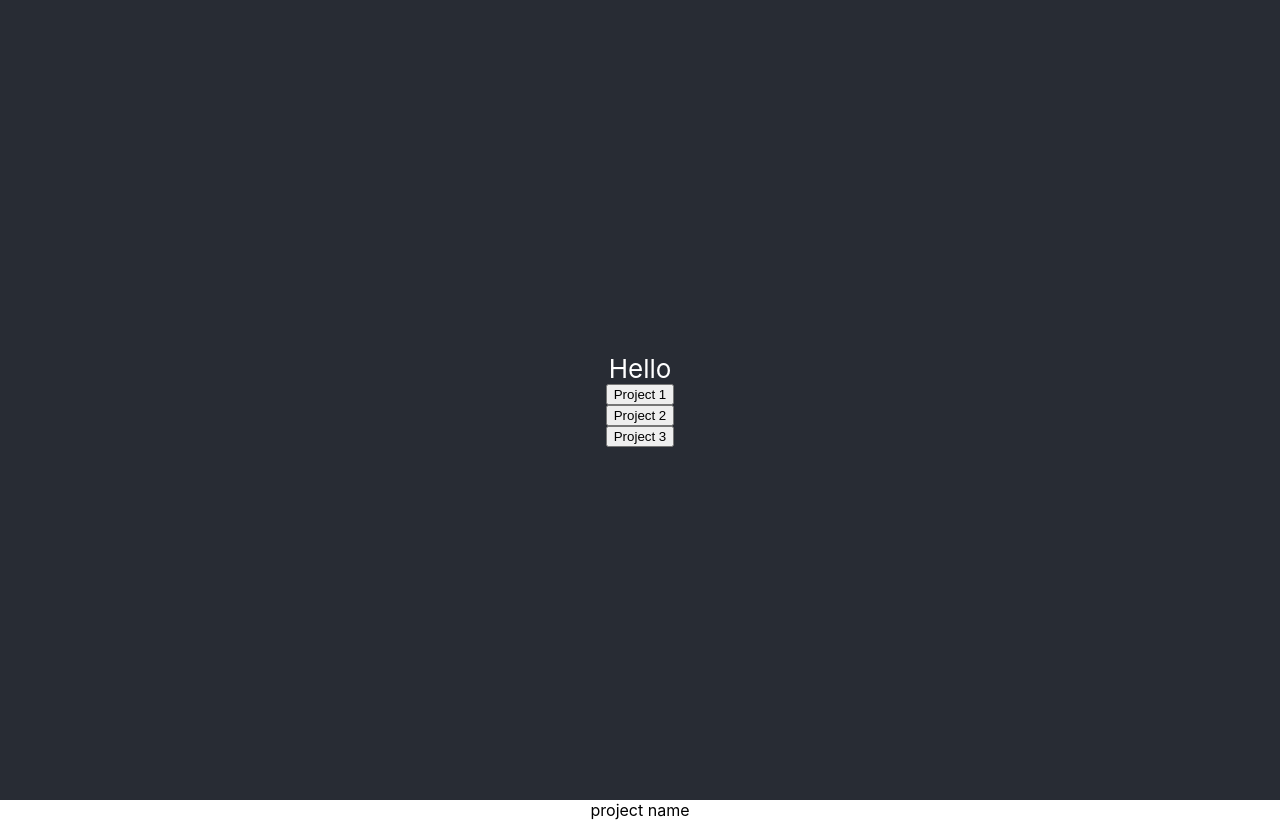
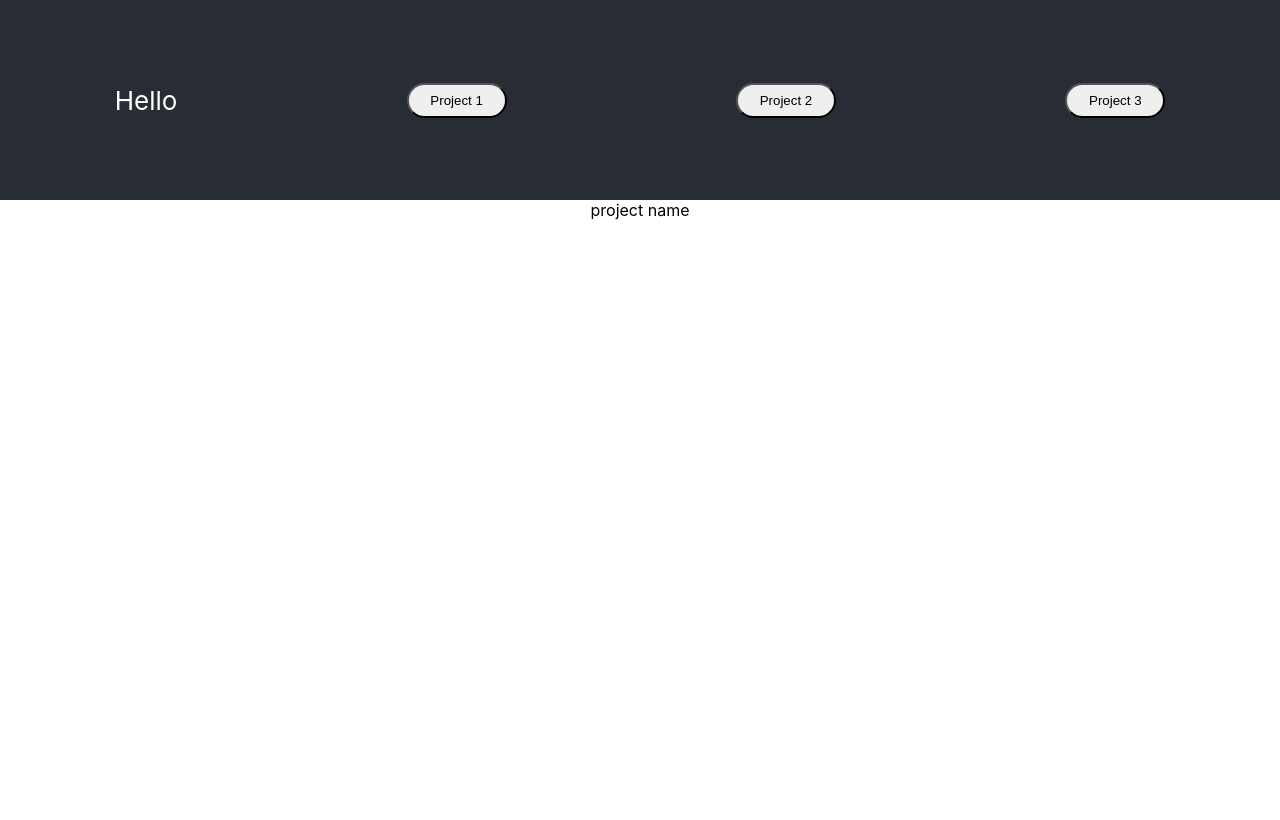
Before and after one commit to leahanders820/React-Portfolio, a React (Create React App) app: page / in a window 1280 px wide. Built offline with nearby package versions, Linux system fonts and the light colour scheme.

Commit message:
project titles update with click of button

```diff
--- a/src/App.css
+++ b/src/App.css
@@ -2,37 +2,31 @@
   text-align: center;
 }
 
-.App-logo {
-  height: 40vmin;
-  pointer-events: none;
-}
-
-@media (prefers-reduced-motion: no-preference) {
-  .App-logo {
-    animation: App-logo-spin infinite 20s linear;
-  }
-}
 
 .App-header {
   background-color: #282c34;
-  min-height: 100vh;
+  min-height: 25vh;
   display: flex;
-  flex-direction: column;
+  flex-direction: row;
   align-items: center;
-  justify-content: center;
+  justify-content: space-around;
   font-size: calc(10px + 2vmin);
   color: white;
+
 }
 
 .App-link {
   color: #61dafb;
 }
 
-@keyframes App-logo-spin {
-  from {
-    transform: rotate(0deg);
-  }
-  to {
-    transform: rotate(360deg);
-  }
+button {
+  height: 35px;
+  width: 100px;
+  border-radius: 25px;
+
 }
+
+.button:hover {
+  /* border: solid 2px #0A1647; */
+  background: linear-gradient(0deg, rgb(188, 146, 132) 0%, hsla(222, 77%, 33%, 1) 100%);
+}
--- a/src/App.js
+++ b/src/App.js
@@ -4,13 +4,28 @@ import Project from './components/Project';
 import { useState } from 'react';
 
 function App() {
-const [projectName, setProjectName] = useState('project name');
+  const [projectName, setProjectName] = useState('project name');
+
+  const updateProject = (projectUpdateName) => {
+    setProjectName(projectUpdateName);
+  };
+
+  const HeaderChildren = () => {
+    return <>
+      <button onClick={() => updateProject('project1')}>Project 1</button>
+      <button onClick={() => updateProject('project2')}>Project 2</button>
+      <button onClick={() => updateProject('project3')}>Project 3</button>
+      </>
+  };
+
+
+
   return (
     <div className="App">
       {
         <>
-        <Header/>
-        <Project text = {projectName}/>
+          <Header children={<HeaderChildren/>}/>
+          <Project text={projectName} />
         </>
       }
     </div>
--- a/src/components/Header.jsx
+++ b/src/components/Header.jsx
@@ -1,23 +1,16 @@
-import React from "react";
+import React, { Children } from "react";
+import '../App.css';
 
-const Header = () => {
+const Header = ({children}) => {
 
 
 
     return (
-      <header className="App-header">
-        Hello
-        <button onClick = {() => {
-            alert('Hello');
-        }}>Project 1</button>
-        <button onClick = {() => {
-            alert('Hello2');
-        }}>Project 2</button>
-        <button onClick = {() => {
-            alert('Hello3');
-        }}>Project 3</button>
-      </header>
+        <header className="App-header">
+            Hello
+            {children}
+        </header>
     );
-  };
+};
 
-  export default Header;
+export default Header;
--- a/src/components/Project.jsx
+++ b/src/components/Project.jsx
@@ -1,13 +1,7 @@
 import React from "react";
 
+const Project = ({ text = "my project" }) => {
+  return <div>{text}</div>;
+};
 
-
-const Project = ({text = 'my project'}) => {
-    return (
-      <div>
-          {text}
-      </div>
-    );
-  };
-
-  export default Project;
+export default Project;
```
